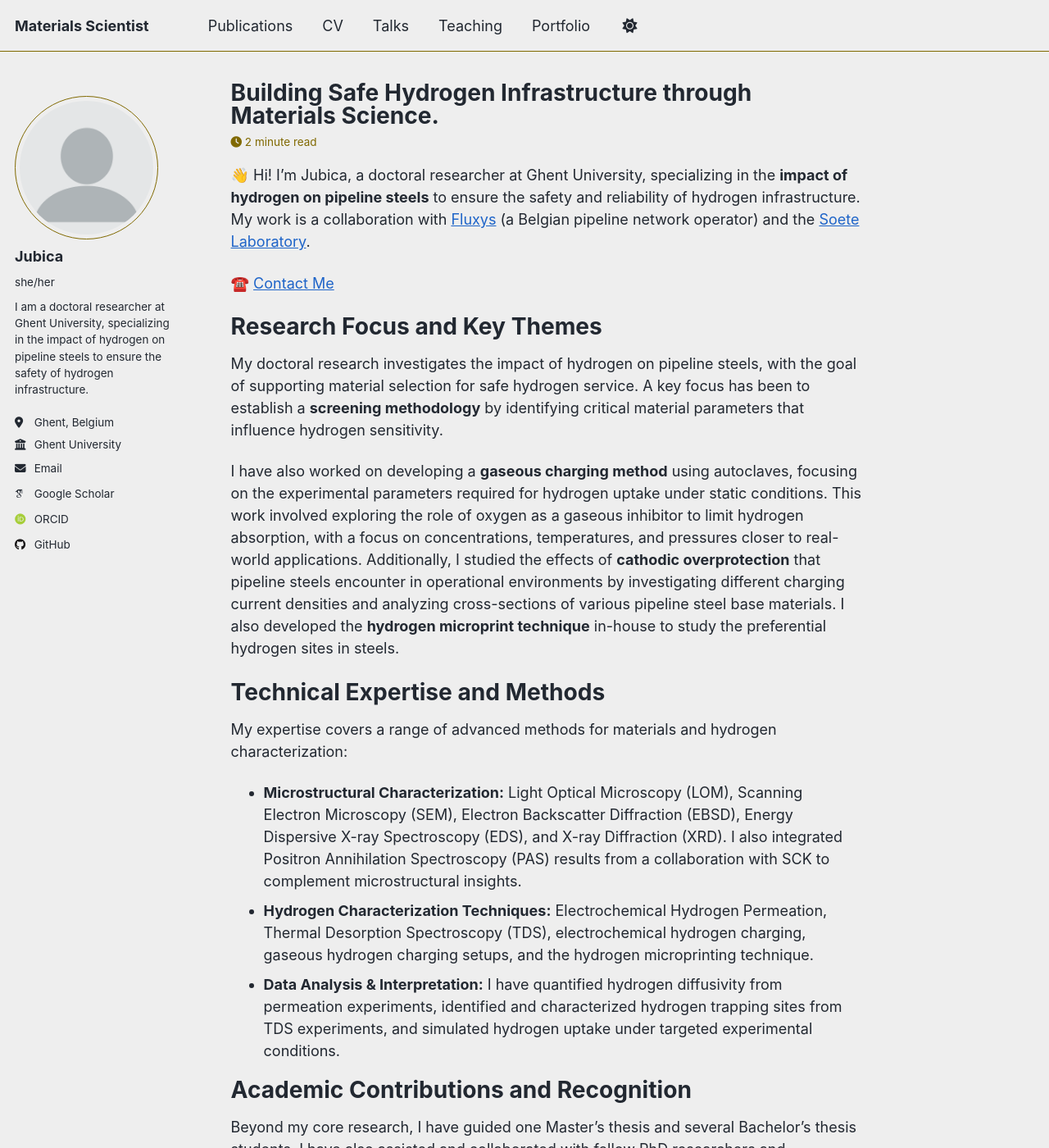
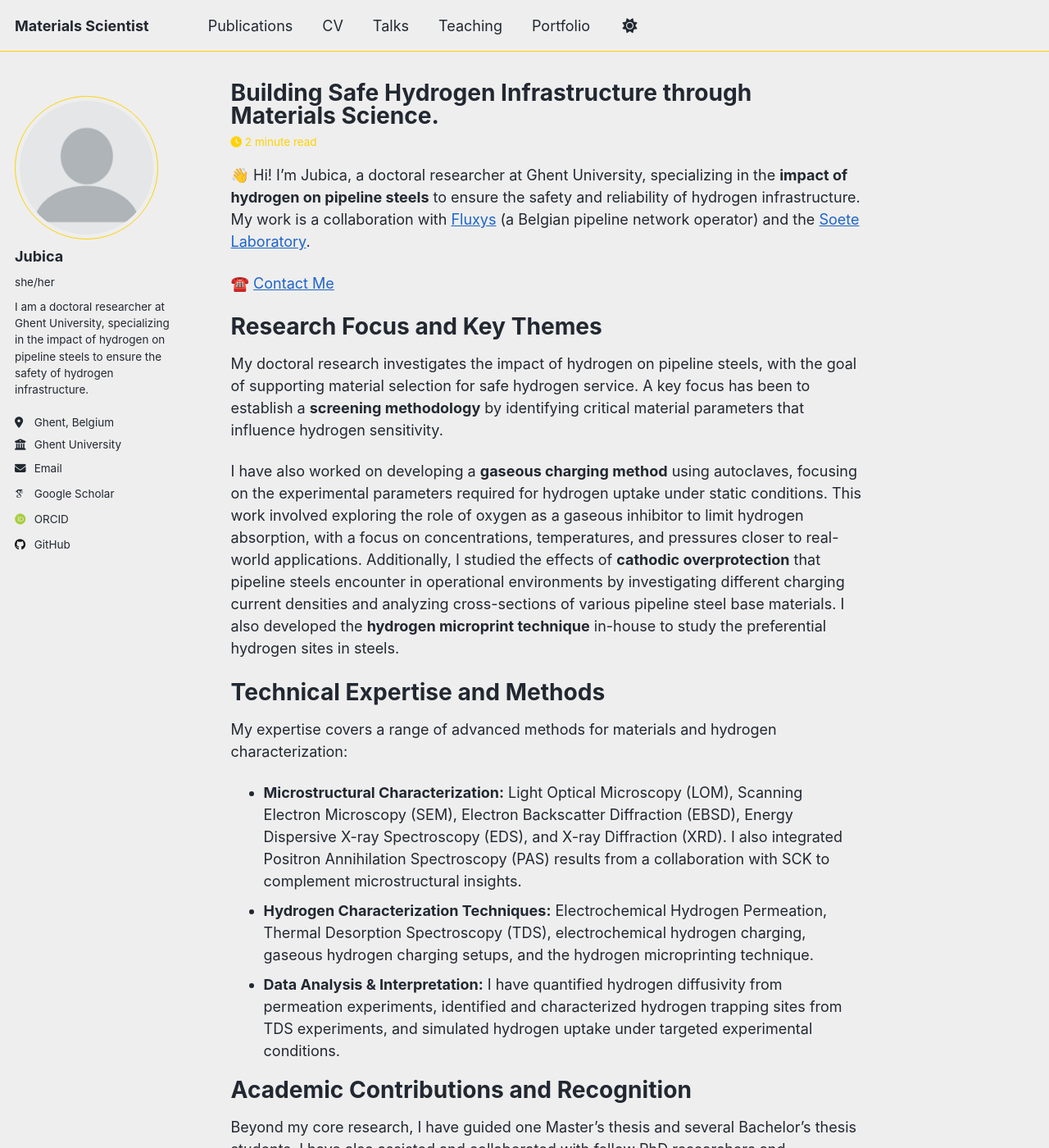
Before and after one commit to jubica/jubica.github.io, a Jekyll site: the page built from _pages/about.md, in a window 1280 px wide and 1400 px high. Shown: the whole window at 82% size. Built offline with Jekyll 4.4.1, drawn with Linux system fonts in a browser that asks for light colours; some web fonts are replaced; a script that is not in the unit is left out.

Commit message:
fix color

```diff
--- a/_sass/theme/_air_dark.scss
+++ b/_sass/theme/_air_dark.scss
@@ -4,7 +4,7 @@
 
 /* Color codes used for the theme */
 $primary-color              : #FFD200;
-$dark-primary-color         : mix(#000, $primary-color, 40%);
+$dark-primary-color         : $primary-color;
 $darker-primary-color       : mix(#000, $primary-color, 60%);
 $light-primary-color        : mix(#000, $primary-color, 50%);
 
@@ -12,7 +12,7 @@ $background                 : #252a34;
 $background-light           : mix(#fff, $background, 20%);
 $background-lighter         : mix(#fff, $background, 90%);
 $text                       : #eaeaea;
-$link                       : #1E64C8;
+$link                       : #8bbee8;
 $link-dark                  : mix(#000, $link, 25%);
 $link-light                 : mix(#8bbee8, $link, 25%);
 $footer                     : $primary-color;
--- a/_sass/theme/_air_light.scss
+++ b/_sass/theme/_air_light.scss
@@ -6,7 +6,7 @@
 $primary-color              : #FFD200;
 $dark-primary-color         : mix(#000, $primary-color, 40%);
 $darker-primary-color       : mix(#000, $primary-color, 60%);
-$light-primary-color        : mix(#000, $primary-color, 50%);
+$light-primary-color        : $primary-color;
 
 $background                 : #eeeeee;
 $background-light           : mix(#fff, $background, 20%);
```
